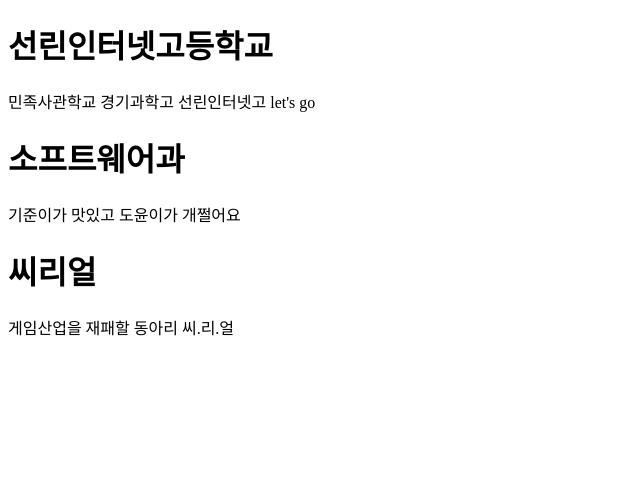
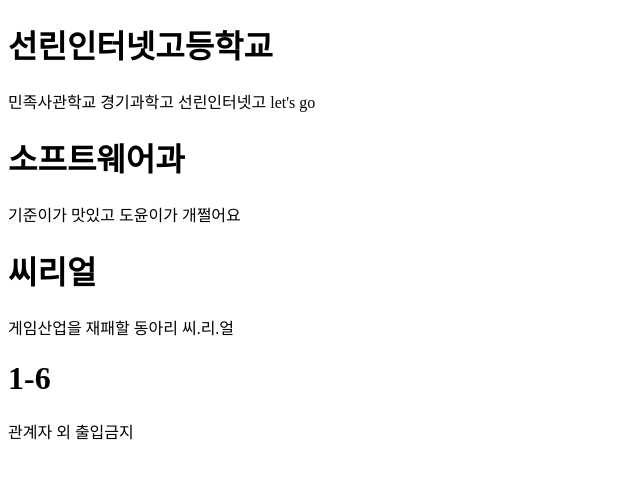
Before and after one commit to gamzagratang/wang, a plain HTML site: page index.html in a window 1280 px wide. Shown: the whole page, without its empty margins (0-640 px from the left). Drawn offline with Linux system fonts and the light colour scheme.

Commit message:
학급소개

```diff
--- a/index.html
+++ b/index.html
@@ -12,5 +12,7 @@
     <p>기준이가 맛있고 도윤이가 개쩔어요</p>
     <h1>씨리얼</h1>
     <p>게임산업을 재패할 동아리 씨.리.얼</p>
+    <h1>1-6</h1>
+    <p>관계자 외 출입금지</p>
 </body>
 </html>
```
